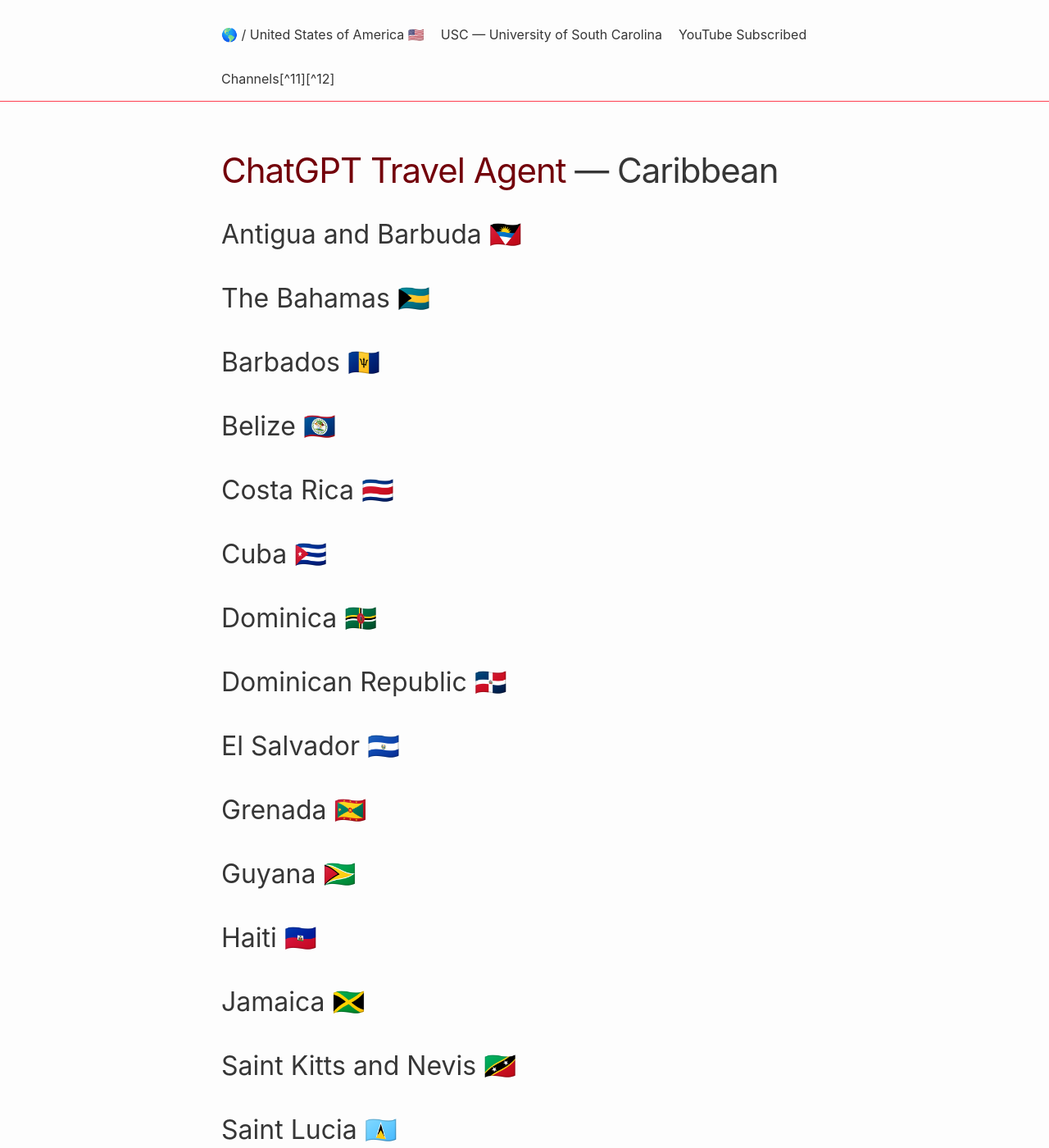
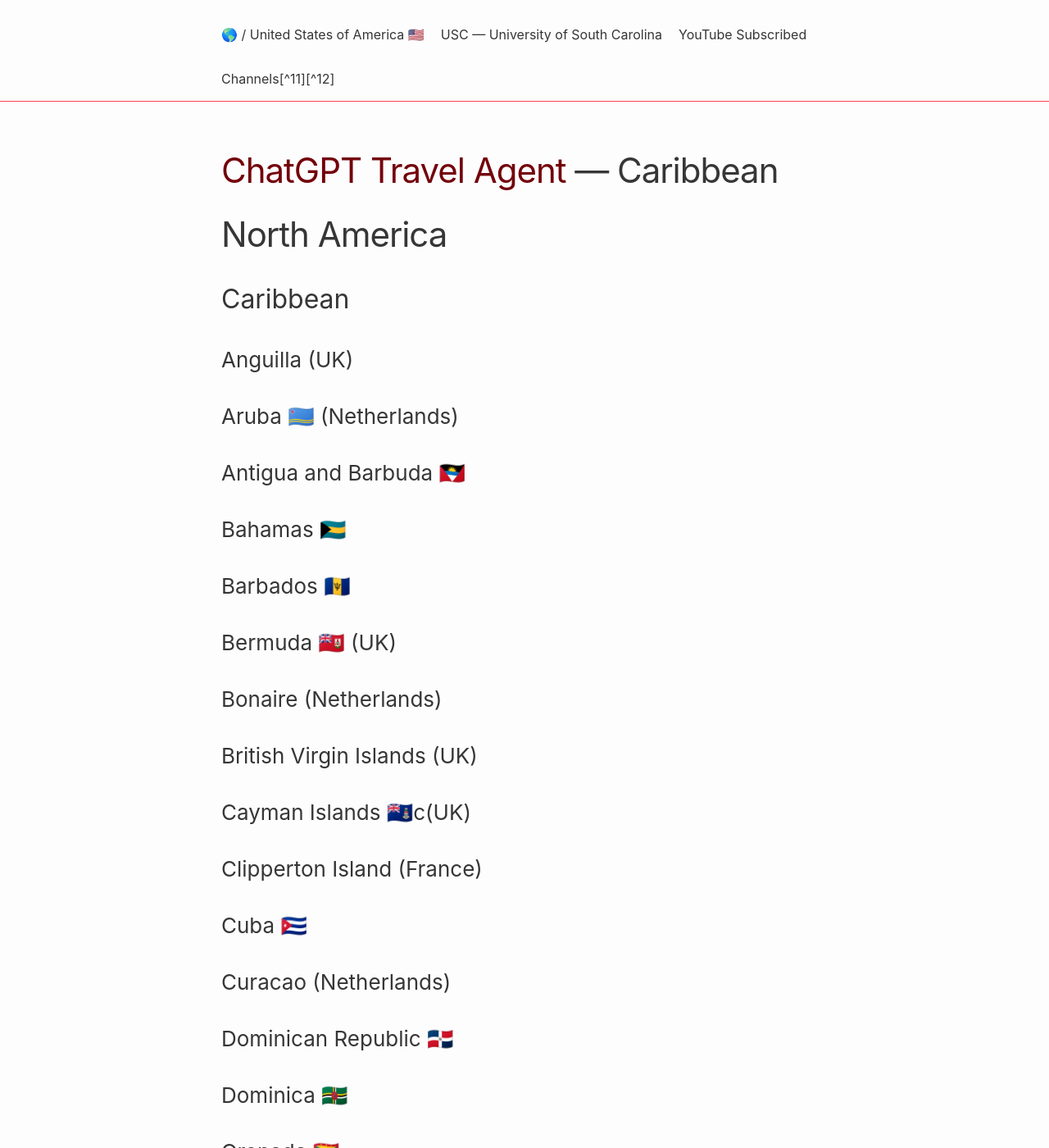
Before and after one commit to RalphHightower/RalphHightower, a Jekyll site: the page built from TravelAgentChatGPT/TravelAgentCaribbeanChatGPT.md, in a window 1280 px wide and 1400 px high, scrolled down 1070 px. Shown: the whole window at 82% size. Built offline with Jekyll 4.4.1, drawn with Linux system fonts in a browser that asks for light colours; our own code applies the rules of GitHub Pages for plain Markdown files; some of the changed text lies outside the part shown.

Commit message:
[docs](doc): update Caribbean

```diff
--- a/TravelAgentChatGPT/TravelAgentCaribbeanChatGPT.md
+++ b/TravelAgentChatGPT/TravelAgentCaribbeanChatGPT.md
@@ -1,19 +1,38 @@
 # [ChatGPT Travel Agent](https://chat.openai.com/) — Caribbean
-## Antigua and Barbuda 🇦🇬
-## The Bahamas 🇧🇸
-## Barbados 🇧🇧
-## Belize 🇧🇿
-## Costa Rica 🇨🇷
-## Cuba 🇨🇺
-## Dominica 🇩🇲
-## Dominican Republic 🇩🇴
-## El Salvador 🇸🇻
-## Grenada 🇬🇩
-## Guyana 🇬🇾
-## Haiti 🇭🇹
-## Jamaica 🇯🇲
-## Saint Kitts and Nevis 🇰🇳
-## Saint Lucia 🇱🇨
-## Saint Vincent and the Grenadines
-## Suriname 🇸🇷
-## Trinidad and Tobago 🇹🇹
+
+# North America
+## Caribbean
+### Anguilla (UK)
+### Aruba 🇦🇼 (Netherlands)
+### Antigua and Barbuda 🇦🇬
+### Bahamas 🇧🇸
+### Barbados 🇧🇧
+### Bermuda 🇧🇲 (UK)
+### Bonaire (Netherlands)
+### British Virgin Islands (UK)
+### Cayman Islands 🇰🇾c(UK)
+### Clipperton Island (France)
+### Cuba 🇨🇺
+### Curacao (Netherlands)
+### Dominican Republic 🇩🇴
+### Dominica 🇩🇲
+### Grenada 🇬🇩
+### Guadeloupe 🇬🇵 (France)
+### Haiti 🇭🇹
+### Jamaica 🇯🇲
+### Martinique 🇲🇶 (France)
+### Montserrat (UK) 🇲🇸
+### Navassa Island (USA)
+### Puerto Rico 🇵🇷 (USA)
+### Saba (Netherlands)
+### Saint Martin (France)
+### Saint Kitts and Nevis 🇰🇳
+### Saint Barthelemy (France)
+### Saint Lucia 🇱🇨
+### Saint Pierre and Miquelon (France)
+### Saint Vincent and the Grenadines
+### Sint Eustatius (Netherlands)
+### Sint Maarten (Netherlands)
+### Turks and Caicos Islands (UK)
+### Trinidad and Tobago 🇹🇹
+### US Virgin Islands (USA)
```
